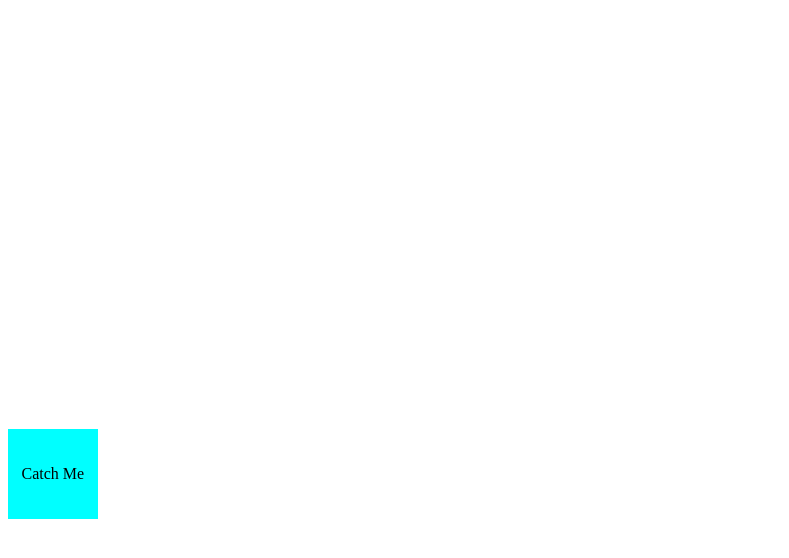
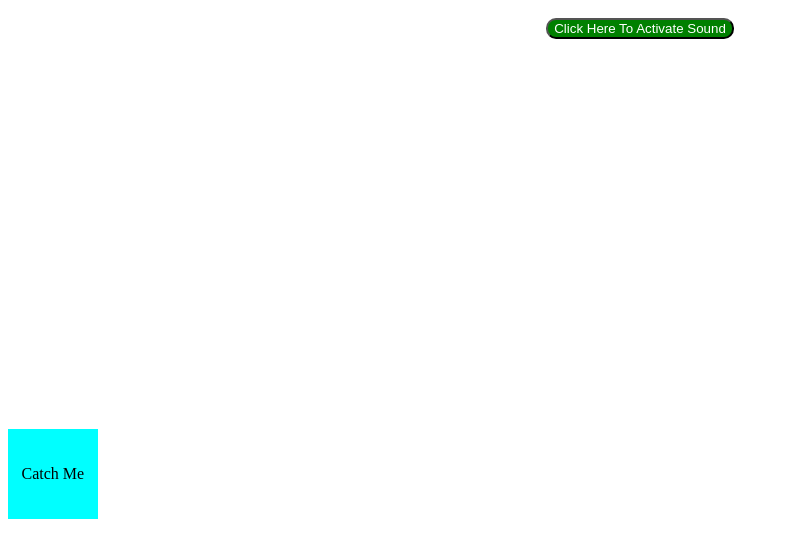
Before and after one commit to Av0011/CatchMeIfYouCAN, a plain HTML site: page index.html in a window 1280 px wide. Shown: the whole page, without its empty margins (0-789 px from the left). Drawn offline with Linux system fonts and the light colour scheme.

Commit message:
Adding changes

```diff
--- a/index.html
+++ b/index.html
@@ -16,9 +16,15 @@
             align-items: center;
             top:429px;
         }
+        #button{
+            background-color: green;
+            color: white;
+            border-radius:10px;
+        }
     </style>
 </head>
 <body>
+    <div style="text-align: center;padding-top: 10px;"><button id="button" onclick="Disappear()">Click Here To Activate Sound</button></div>
     <div id="box" onmouseover="ChangePos(event)"><p>Catch Me</p></div>
 
     <script src="./script.js">
--- a/script.js
+++ b/script.js
@@ -34,3 +34,8 @@ function ChangePos(event){
     }
 
 }
+
+function Disappear(){
+    let b = document.getElementById('button');
+    b.style.display = 'none';
+}
```
